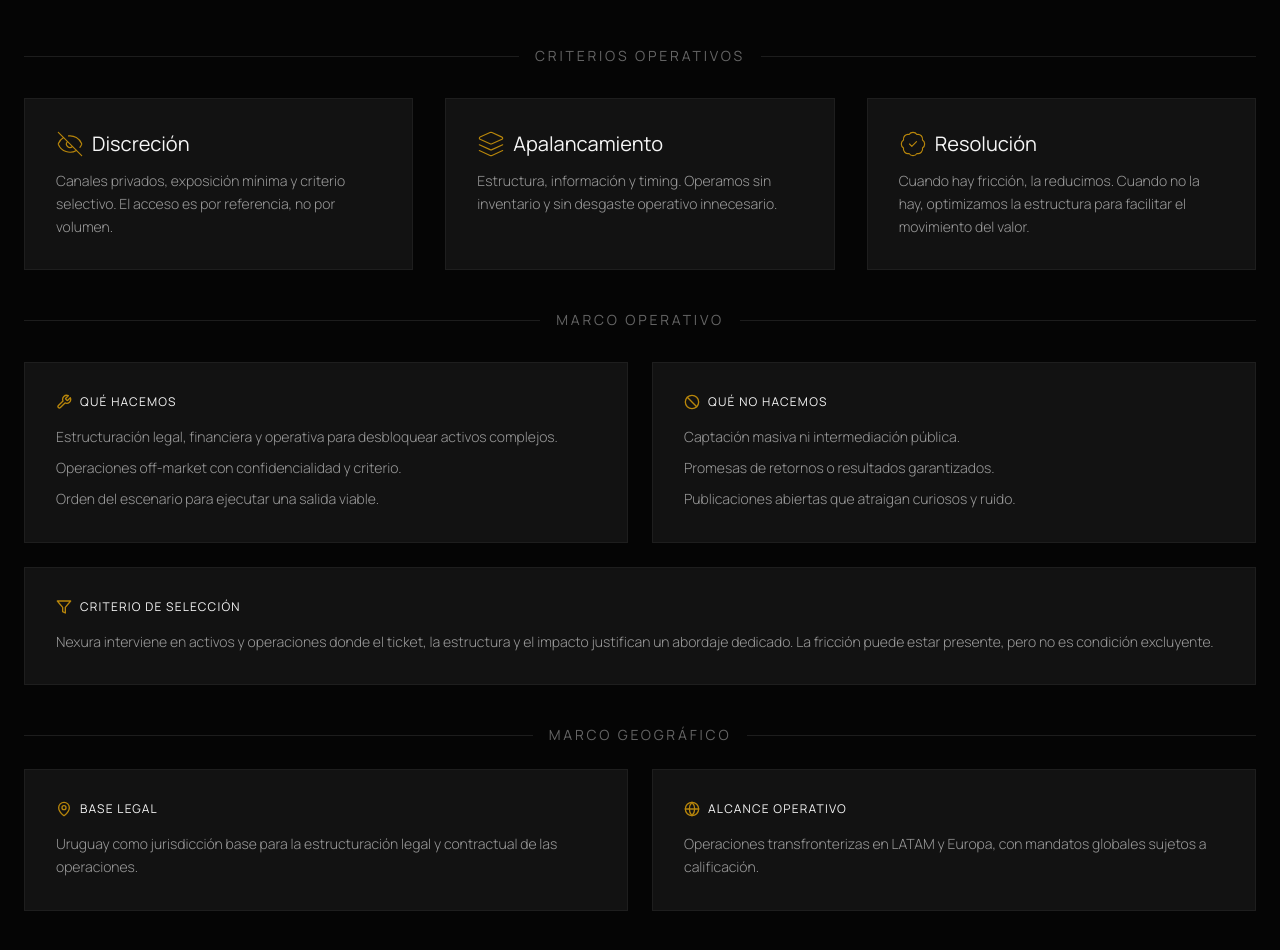
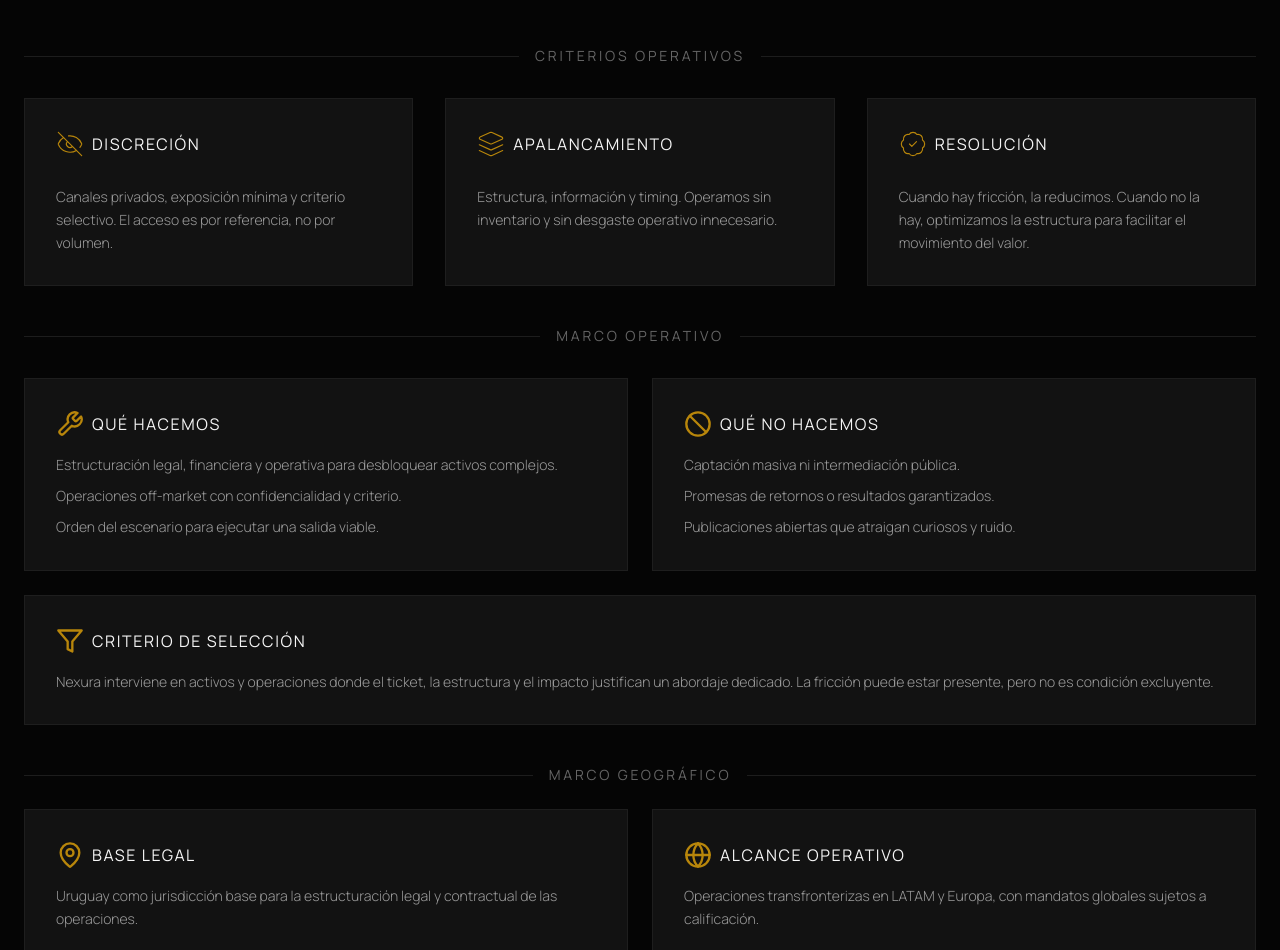
Before and after one commit to free4fun/nexura, a Next.js app: page / in a window 1280 px wide. Shown: the part 1060-2010 px from the top of the page. Built offline with nearby package versions, Linux system fonts and the light colour scheme.

Commit message:
feat: enhance layout and accessibility of LandingSections; improve text clarity and icon sizing

```diff
--- a/components/LandingSections.tsx
+++ b/components/LandingSections.tsx
@@ -118,8 +118,8 @@ export const Hero = () => {
 
       <div className="relative z-10 max-w-5xl mx-auto px-6 text-center">
         <h1 className="font-serif text-3xl md:text-4xl lg:text-5xl leading-relaxed text-nexura-white mb-6 tracking-tight">
-          Capital estratégico.<br/>Activos relevantes.<br/>
-          <span className="text-nexura-gold">Claridad operativa.</span>
+          Capital estratégico<br/>Activos relevantes<br/>
+          <span className="text-nexura-gold">Claridad operativa</span>
         </h1>
         <p className="font-light text-nexura-white/80 max-w-2xl mx-auto text-sm md:text-lg leading-relaxed mb-10 tracking-wide">
           Estructuramos condiciones para que activos de alto valor se muevan de forma eficiente. Intervenimos cuando el ticket, la estructura y el impacto justifican un abordaje dedicado, con o sin fricción operativa.
@@ -165,26 +165,25 @@ export const Philosophy = () => {
             {[
                 {
                     title: "Discreción",
-              icon: <EyeOff className="w-7 h-7 text-nexura-gold" strokeWidth={1} />,
+              icon: <EyeOff className="w-7 h-7 text-nexura-gold shrink-0" strokeWidth={1} />,
                   desc: "Canales privados, exposición mínima y criterio selectivo. El acceso es por referencia, no por volumen."
                 },
                 {
                     title: "Apalancamiento",
-                  icon: <Layers className="w-7 h-7 text-nexura-gold" strokeWidth={1} />,
+                  icon: <Layers className="w-7 h-7 text-nexura-gold shrink-0" strokeWidth={1} />,
                   desc: "Estructura, información y timing. Operamos sin inventario y sin desgaste operativo innecesario."
                 },
                 {
                     title: "Resolución",
-                  icon: <BadgeCheck className="w-7 h-7 text-nexura-gold" strokeWidth={1} />,
+                  icon: <BadgeCheck className="w-7 h-7 text-nexura-gold shrink-0" strokeWidth={1} />,
                   desc: "Cuando hay fricción, la reducimos. Cuando no la hay, optimizamos la estructura para facilitar el movimiento del valor."
                 }
             ].map((item, idx) => (
               <div key={idx} className="group p-6 lg:p-8 ring-1 ring-inset ring-nexura-white/5 md:ring-nexura-white/10 lg:ring-nexura-white/5 bg-nexura-surface hover:ring-nexura-gold/30 transition-all duration-500">
                     <div className="flex items-center gap-2 mb-3">
-                      {item.icon}
-                      <h3 className="font-sans text-xl text-nexura-white group-hover:text-nexura-gold transition-colors">{item.title}</h3>
+                      <h3 className="flex items-center gap-2 text-base uppercase tracking-widest text-nexura-white mb-4">{item.icon}{item.title}</h3>
                     </div>
-                    <p className="text-sm text-nexura-white/60 leading-relaxed font-light">
+                    <p className="text-sm text-nexura-white/60 font-light leading-relaxed">
                         {item.desc}
                     </p>
                 </div>
@@ -203,10 +202,10 @@ export const Philosophy = () => {
 
         <div className="mt-8 grid md:grid-cols-2 gap-6 md:pr-px lg:pr-0">
           <div className="p-8 ring-1 ring-inset ring-nexura-white/5 md:ring-nexura-white/10 lg:ring-nexura-white/5 bg-nexura-surface">
-            <h4 className="flex items-center gap-2 text-xs uppercase tracking-widest text-nexura-white mb-4">
-              <Wrench className="w-4 h-4 text-nexura-gold" />
+            <h3 className="flex items-center gap-2 text-base uppercase tracking-widest text-nexura-white mb-4">
+              <Wrench className="w-7 h-7 text-nexura-gold shrink-0" />
               Qué hacemos
-            </h4>
+            </h3>
             <ul className="space-y-2 text-sm text-nexura-white/60 font-light leading-relaxed">
               <li>Estructuración legal, financiera y operativa para desbloquear activos complejos.</li>
               <li>Operaciones off-market con confidencialidad y criterio.</li>
@@ -214,10 +213,10 @@ export const Philosophy = () => {
             </ul>
           </div>
           <div className="p-8 ring-1 ring-inset ring-nexura-white/5 md:ring-nexura-white/10 lg:ring-nexura-white/5 bg-nexura-surface">
-            <h4 className="flex items-center gap-2 text-xs uppercase tracking-widest text-nexura-white mb-4">
-              <Ban className="w-4 h-4 text-nexura-gold" />
+            <h3 className="flex items-center gap-2 text-base uppercase tracking-widest text-nexura-white mb-4">
+              <Ban className="w-7 h-7 text-nexura-gold shrink-0" />
               Qué no hacemos
-            </h4>
+            </h3>
             <ul className="space-y-2 text-sm text-nexura-white/60 font-light leading-relaxed">
               <li>Captación masiva ni intermediación pública.</li>
               <li>Promesas de retornos o resultados garantizados.</li>
@@ -228,10 +227,10 @@ export const Philosophy = () => {
 
         <div className="mt-6 md:pr-px lg:pr-0">
           <div className="p-8 ring-1 ring-inset ring-nexura-white/5 md:ring-nexura-white/10 lg:ring-nexura-white/5 bg-nexura-surface">
-            <h4 className="flex items-center gap-2 text-xs uppercase tracking-widest text-nexura-white mb-4">
-              <Filter className="w-4 h-4 text-nexura-gold" />
+            <h3 className="flex items-center gap-2 text-base uppercase tracking-widest text-nexura-white mb-4">
+              <Filter className="w-7 h-7 text-nexura-gold shrink-0" />
               Criterio de selección
-            </h4>
+            </h3>
             <p className="text-sm text-nexura-white/60 font-light leading-relaxed">
               Nexura interviene en activos y operaciones donde el ticket, la estructura y el impacto justifican un abordaje dedicado.
               La fricción puede estar presente, pero no es condición excluyente.
@@ -251,18 +250,18 @@ export const Philosophy = () => {
 
         <div className="mt-6 grid md:grid-cols-2 gap-6 md:pr-px lg:pr-0">
           <div className="p-8 ring-1 ring-inset ring-nexura-white/5 md:ring-nexura-white/10 lg:ring-nexura-white/5 bg-nexura-surface">
-            <h4 className="flex items-center gap-2 text-xs uppercase tracking-widest text-nexura-white mb-4">
-              <MapPin className="w-4 h-4 text-nexura-gold" />
+            <h3 className="flex items-center gap-2 text-base uppercase tracking-widest text-nexura-white mb-4">
+              <MapPin className="w-7 h-7 text-nexura-gold shrink-0" />
               Base Legal
-            </h4>
+            </h3>
             <p className="text-sm text-nexura-white/60 font-light leading-relaxed">Uruguay como jurisdicción base para la estructuración legal y contractual de las operaciones.</p>
           </div>
 
           <div className="p-8 ring-1 ring-inset ring-nexura-white/5 md:ring-nexura-white/10 lg:ring-nexura-white/5 bg-nexura-surface">
-            <h4 className="flex items-center gap-2 text-xs uppercase tracking-widest text-nexura-white mb-4">
-              <Globe className="w-4 h-4 text-nexura-gold" />
+            <h3 className="flex items-center gap-2 text-base uppercase tracking-widest text-nexura-white mb-4">
+              <Globe className="w-7 h-7 text-nexura-gold shrink-0" />
               Alcance operativo
-            </h4>
+            </h3>
             <p className="text-sm text-nexura-white/60 font-light leading-relaxed">
               Operaciones transfronterizas en LATAM y Europa, con mandatos globales sujetos a calificación.
             </p>
@@ -285,22 +284,22 @@ export const BusinessUnits = () => {
     {
       title: "Real Estate",
       description: "Activos inmobiliarios de alto valor, con estructuras simples o complejas, dentro y fuera de mercado.",
-      icon: <Building2 size={28} strokeWidth={1} />
+      icon: <Building2 size={28} strokeWidth={1.5} />
     },
     {
       title: "M&A & Business",
       description: "Venta confidencial de empresas operativas y unidades de negocio llave en mano.",
-      icon: <Briefcase size={28} strokeWidth={1} />
+      icon: <Briefcase size={28} strokeWidth={1.5} />
     },
     {
       title: "Luxury Assets",
       description: "Estructuración de uso, rotación o salida para activos de alto valor subutilizados o estratégicos.",
-      icon: <Gem size={28} strokeWidth={1} />
+      icon: <Gem size={28} strokeWidth={1.5} />
     },
     {
       title: "Strategic IP",
       description: "Licenciamiento de marcas, patentes y genética de alto rendimiento (Pedigree).",
-      icon: <Fingerprint size={28} strokeWidth={1} />
+      icon: <Fingerprint size={28} strokeWidth={1.5} />
     }
   ];
 
@@ -341,10 +340,10 @@ export const BusinessUnits = () => {
 
 export const Protocol = () => {
   const steps: StepProps[] = [
-    { fase: "1", title: "Auditoría de Contexto", description: "Evaluamos el activo, el ticket y el escenario para determinar viabilidad y encuadre operativo.", icon: <Search size={18} strokeWidth={1.5} /> },
-    { fase: "2", title: "Estructura de Operación", description: "Definimos el formato adecuado: documental, legal y narrativo, según el perfil del activo y las partes.", icon: <Settings2 size={18} strokeWidth={1.5} /> },
-    { fase: "3", title: "Canal Privado", description: "Registramos interés, validamos perfiles y habilitamos acceso selectivo bajo acuerdos de confidencialidad y no elusión.", icon: <Network size={18} strokeWidth={1.5} /> },
-    { fase: "4", title: "Cierre", description: "Coordinamos a las partes y acompañamos el proceso hasta la transferencia y salida ordenada.", icon: <TrendingUp size={18} strokeWidth={1.5} /> },
+    { fase: "1", title: "Auditoría de Contexto", description: "Evaluamos el activo, el ticket y el escenario para determinar viabilidad y encuadre operativo.", icon: <Search size={28} strokeWidth={1.5} /> },
+    { fase: "2", title: "Estructura de Operación", description: "Definimos el formato adecuado: documental, legal y narrativo, según el perfil del activo y las partes.", icon: <Settings2 size={28} strokeWidth={1.5} /> },
+    { fase: "3", title: "Canal Privado", description: "Registramos interés, validamos perfiles y habilitamos acceso selectivo bajo acuerdos de confidencialidad y no elusión.", icon: <Network size={28} strokeWidth={1.5} /> },
+    { fase: "4", title: "Cierre", description: "Coordinamos a las partes y acompañamos el proceso hasta la transferencia y salida ordenada.", icon: <TrendingUp size={28} strokeWidth={1.5} /> },
   ];
 
   return (
@@ -376,7 +375,7 @@ export const Protocol = () => {
                 </div>
 
                 <div className="text-center px-4">
-                  <h3 className="text-nexura-white font-sans text-lg mb-3">{step.title}</h3>
+                  <h3 className="text-nexura-white font-sans uppercase text-lg mb-3">{step.title}</h3>
                   <div className="w-12 h-[1px] bg-nexura-white/10 mx-auto mb-4"></div>
                   <p className="text-xs text-nexura-white/50 leading-relaxed uppercase tracking-wider">{step.description}</p>
                 </div>
@@ -724,14 +723,14 @@ export const ContactForm = () => {
         <form className="space-y-12">
             <div className="grid md:grid-cols-2 gap-12">
                 <div className="group">
-                    <label className="flex items-center gap-2 text-[10px] uppercase tracking-widest text-nexura-white mb-2">
+                    <label className="flex items-center gap-2 text-xs uppercase tracking-widest text-nexura-white mb-2">
                       <IdCard size={12} className="text-nexura-gold" />
                 Identidad
               </label>
                     <input type="text" placeholder="Nombre y Organización" className="w-full bg-transparent border-b border-nexura-white/20 py-3 text-nexura-white placeholder-nexura-white/30 focus:outline-none focus:border-nexura-gold transition-colors font-light text-lg" />
                 </div>
                 <div className="group">
-                    <label className="flex items-center gap-2 text-[10px] uppercase tracking-widest text-nexura-white mb-2">
+                    <label className="flex items-center gap-2 text-xs uppercase tracking-widest text-nexura-white mb-2">
                       <FormBriefcase size={12} className="text-nexura-gold" />
                 Perfil
               </label>
@@ -748,7 +747,7 @@ export const ContactForm = () => {
             </div>
 
             <div className="group">
-                <label className="flex items-center gap-2 text-[10px] uppercase tracking-widest text-nexura-white mb-2">
+                <label className="flex items-center gap-2 text-xs uppercase tracking-widest text-nexura-white mb-2">
                   <Wallet size={12} className="text-nexura-gold" />
               Capacidad Operativa (Estimada)
             </label>
@@ -765,7 +764,7 @@ export const ContactForm = () => {
             </div>
 
             <div className="group">
-                <label className="flex items-center gap-2 text-[10px] uppercase tracking-widest text-nexura-white mb-2">
+                <label className="flex items-center gap-2 text-xs uppercase tracking-widest text-nexura-white mb-2">
                   <FileText size={12} className="text-nexura-gold" />
                 Contexto
               </label>
```
